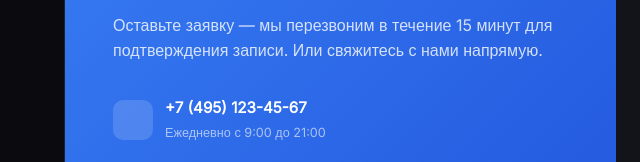
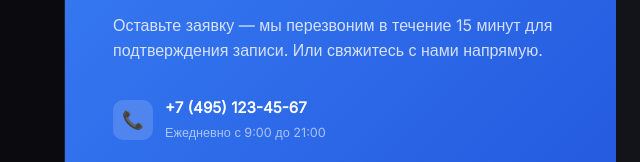
Before and after one commit to mariademchenko1/carcode, a plain HTML site: page index.html in a window 1280 px wide. Shown: the part 4777-4939 px from the top of the page, 0-640 px from the left. Drawn offline with Linux system fonts and the light colour scheme; a small style sheet from the web is missing; a web font is replaced by a local one.

Commit message:
исправлен пустой div

```diff
--- a/index.html
+++ b/index.html
@@ -768,7 +768,7 @@
             <p>Оставьте заявку — мы перезвоним в течение 15 минут для подтверждения записи. Или свяжитесь с нами напрямую.</p>
             <div class="booking-contacts">
               <div class="booking-contact">
-                <div class="booking-contact-icon"></div>
+                <div class="booking-contact-icon">📞</div>
                 <div>
                   <strong>+7 (495) 123-45-67</strong><br>
                   <small style="color:rgba(255,255,255,0.6)">Ежедневно с 9:00 до 21:00</small>
```
